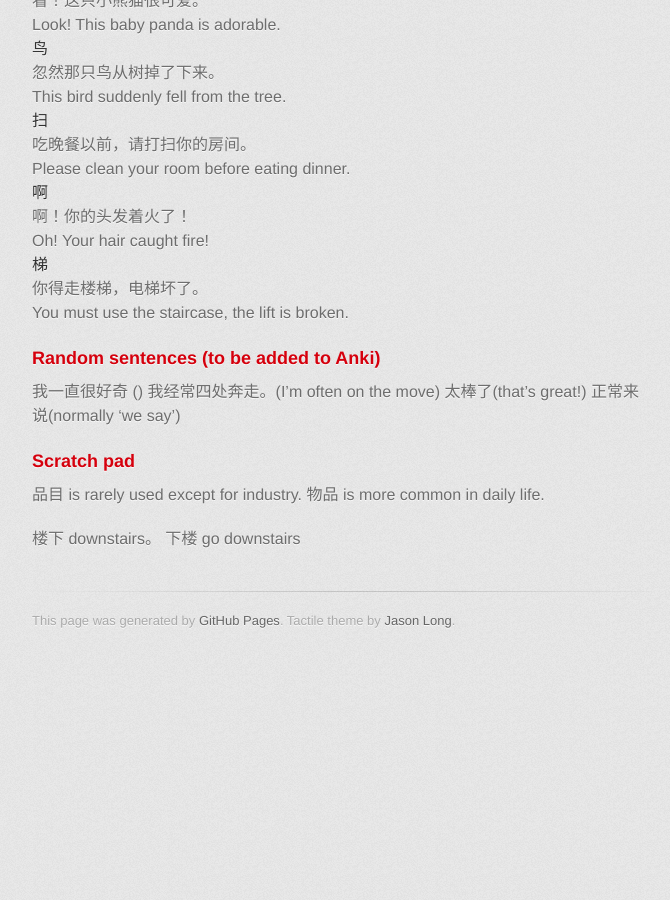
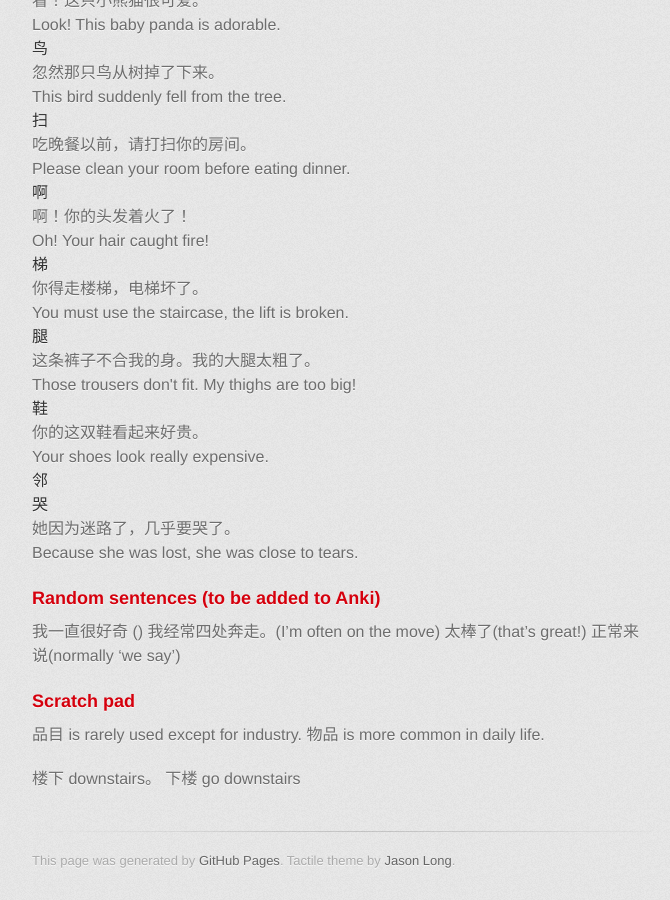
Before and after one commit to axiomiety/axiomiety.github.io, a Jekyll site: the page built from llog/mandarin.markdown, in a window 1280 px wide and 900 px high, scrolled down 16816 px. Shown: the whole window, without its empty margins (298-968 px from the left). Built offline with Jekyll 4.4.1, drawn with Linux system fonts in a browser that asks for light colours; nearby versions of some CDN libraries; some web fonts are replaced; before the commit the page ends 17476 px from its top, so only the background shows below that.

Commit message:
mandarin

```diff
--- a/llog/mandarin.markdown
+++ b/llog/mandarin.markdown
@@ -823,21 +823,21 @@ Character|Sentence|Translation
   <dt>梯</dt>
   <dd>你得走楼梯，电梯坏了。</dd>
   <dd>You must use the staircase, the lift is broken.</dd>
-  <dt></dt>
+  <dt>腿</dt>
+  <dd>这条裤子不合我的身。我的大腿太粗了。</dd>
+  <dd>Those trousers don't fit. My thighs are too big!</dd>
+  <dt>鞋</dt>
+  <dd>你的这双鞋看起来好贵。</dd>
+  <dd>Your shoes look really expensive.</dd>
+  <dt>邻</dt>
   <dd></dd>
   <dd></dd>
   <dt></dt>
   <dd></dd>
   <dd></dd>
-  <dt></dt>
-  <dd></dd>
-  <dd></dd>
-  <dt></dt>
-  <dd></dd>
-  <dd></dd>
-  <dt></dt>
-  <dd></dd>
-  <dd></dd>
+  <dt>哭</dt>
+  <dd>她因为迷路了，几乎要哭了。</dd>
+  <dd>Because she was lost, she was close to tears.</dd>
 </dl>
 
 <!--
```
